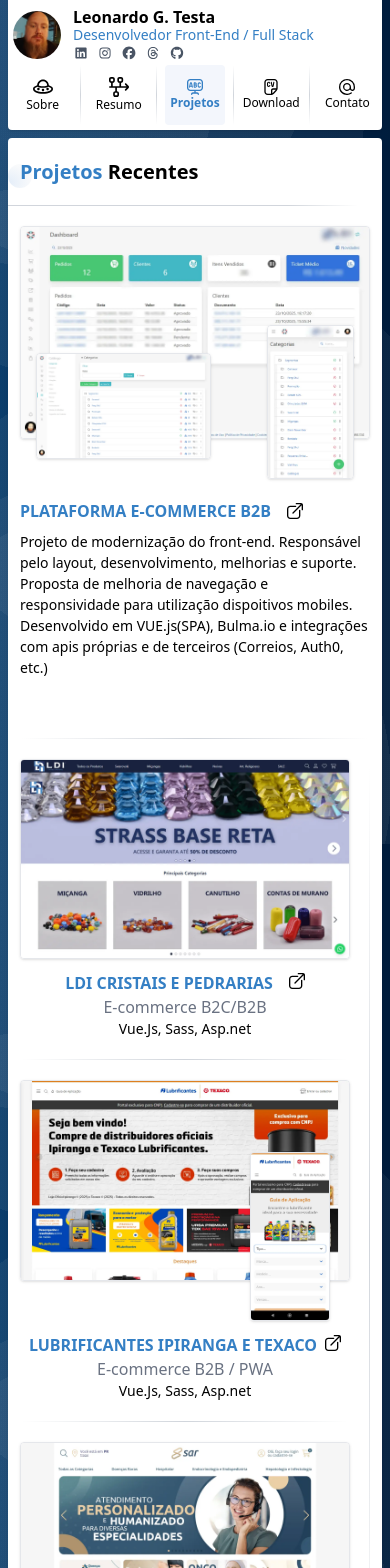
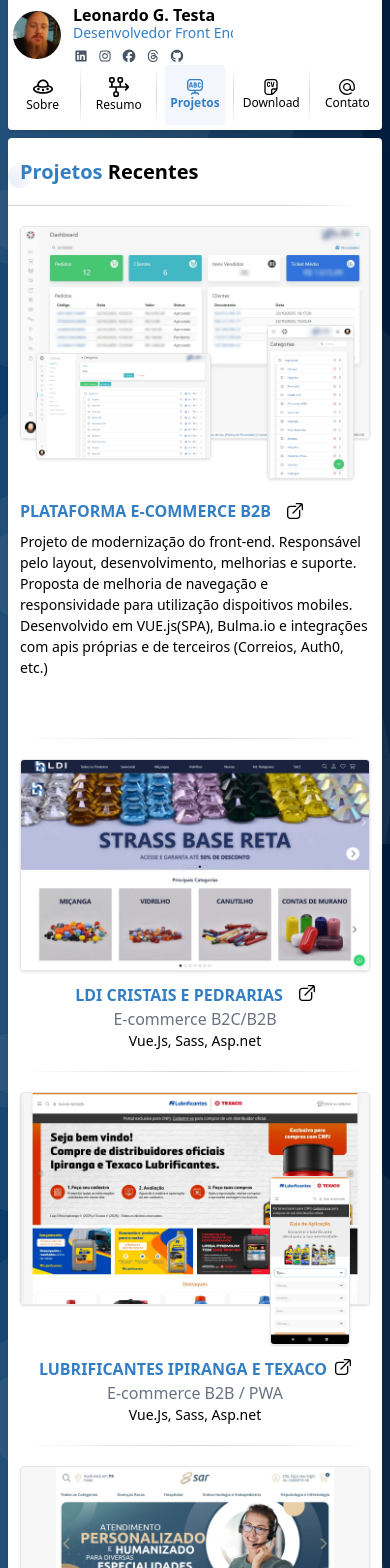
Before and after one commit to theovniboss/personal-cv, a Nuxt app: page /projects in a window 390 px wide. Shown: the top 1568 px of the page. Built offline with nearby package versions, Linux system fonts and the light colour scheme.

Commit message:
Ajustes Menu

```diff
--- a/app/assets/css/main.css
+++ b/app/assets/css/main.css
@@ -144,6 +144,10 @@
 		@apply relative before:absolute before:h-full before:w-px before:right-0 before:top-0 before:bg-radial before:from-gray-300 before:to-70% before:to-transparent;
 	}
 
+	.before-divider-radial-y-sm {
+		@apply sm:relative sm:before:absolute sm:before:h-full sm:before:w-px sm:before:right-0 sm:before:top-0 sm:before:bg-radial sm:before:from-gray-300 sm:before:to-70% sm:before:to-transparent;
+	}
+
 	.skill-icon {
 		@apply h-10 w-10 cursor-pointer grayscale
 		hover:grayscale-0 hover:scale-110 hover:rotate-5
@@ -254,3 +258,106 @@
 button {
 	@apply cursor-pointer;
 }
+
+
+.text_1 {
+	animation: text1;
+}
+
+.text_2 {
+	animation: text2;
+}
+
+.text_1,
+.text_2 {
+	overflow: hidden;
+	white-space: nowrap;
+	display: inline-block;
+	position: relative;
+	animation-duration: 15s;
+	animation-timing-function: steps(30, end);
+	animation-iteration-count: infinite;
+}
+
+.text_1::after,
+.text_2::after {
+	content: "|";
+	position: absolute;
+	right: 0;
+	animation: caret infinite;
+	animation-duration: 1s;
+	animation-timing-function: steps(1, end);
+	color: var(--color-gray-800);
+}
+
+
+
+@keyframes text2 {
+
+	0%,
+	50%,
+	100% {
+		width: 0;
+	}
+
+	60%,
+	90% {
+		width: 160px;
+	}
+}
+
+@keyframes text1 {
+	0%,
+	50%,
+	100% {
+		width: 0;
+	}
+
+	10%,
+	40% {
+		width: 160px;
+	}
+}
+
+@variant lg {
+	@keyframes text2 {
+
+	0%,
+	50%,
+	100% {
+		width: 0;
+	}
+
+	60%,
+	90% {
+		width: 190px;
+	}
+}
+
+@keyframes text1 {
+	0%,
+	50%,
+	100% {
+		width: 0;
+	}
+
+	10%,
+	40% {
+		width: 190px;
+	}
+}
+
+}
+
+
+@keyframes caret {
+
+	0%,
+	100% {
+		opacity: 0;
+	}
+
+	50% {
+		opacity: 1;
+	}
+}
--- a/app/components/Card.vue
+++ b/app/components/Card.vue
@@ -6,7 +6,11 @@
 	</div>
 	<div class="mt-20 p-5 pb-0 text-center h-full flex flex-col">
 		<h1 class="text-2xl">Leonardo G. Testa</h1>
-		<p class="text-primary">Desenvolvedor Front-End / Full Stack</p>
+		<p class="text-primary">
+			<span class="text_1">Desenvolvedor Front End</span>
+			<span class="text_2">Desenvolvedor Full Stack</span>
+		</p>
+
 		<div class="flex gap-2 justify-center mt-3">
 			<a href="https://www.linkedin.com/in/theovniboss/" target="_blank" class="fill-gray-600  transition duration-300 hover:fill-primary hover:scale-90 hover:rotate-5">
 				<svg xmlns="http://www.w3.org/2000/svg" viewBox="0 0 640 640" class="h-6 w-6">
@@ -45,7 +49,4 @@
 			Contato
 		</NuxtLink>
 	</div>
-
-
-
 </template>
--- a/app/components/CardMobile.vue
+++ b/app/components/CardMobile.vue
@@ -5,7 +5,10 @@
 		</picture>
 		<div class="leading-4">
 			<p class="font-semibold">Leonardo G. Testa</p>
-			<p class="text-primary text-sm">Desenvolvedor Front-End / Full Stack</p>
+			<p class="text-primary text-sm">
+				<span class="text_1">Desenvolvedor Front End</span>
+				<span class="text_2">Desenvolvedor Full Stack</span>
+			</p>
 			<div class="flex gap-2 mt-0">
 				<a href="https://www.linkedin.com/in/theovniboss/" target="_blank" class="fill-gray-600  transition duration-300 hover:fill-primary hover:scale-90 hover:rotate-5">
 					<svg xmlns="http://www.w3.org/2000/svg" viewBox="0 0 640 640" class="h-4 w-4">
--- a/app/components/Menu.vue
+++ b/app/components/Menu.vue
@@ -21,7 +21,7 @@
 			</svg>
 			<span class="group-hover:scale-90  transition duration-300">Projetos</span>
 		</NuxtLink>
-		<div class="divider-menu"></div>
+		<div class="divider-menu lg:hidden" ></div>
 			<a href="/pdf/CurriculoLeonardoTesta.2025.pdf" target="_blank" class="menu-item group lg:hidden">
 				<svg class="h-4 v-4 group-hover:scale-90 group-hover:animate-pulse transition duration-300" xmlns="http://www.w3.org/2000/svg" viewBox="0 0 24 24">
 
@@ -30,7 +30,7 @@
 				<span class="group-hover:scale-90  transition duration-300">Download</span>
 			</a>
 		<div class="divider-menu lg:hidden"></div>
-		<NuxtLink to="/contact" class="menu-item group ">
+		<NuxtLink to="/contact" class="menu-item group lg:hidden ">
 			<svg class="h-4 v-4 group-hover:scale-90 group-hover:animate-rotate transition duration-300" xmlns="http://www.w3.org/2000/svg" viewBox="0 0 24 24">
 				<path xmlns="http://www.w3.org/2000/svg" d="M12,0A12.013,12.013,0,0,0,0,12c-.126,9.573,11.159,15.429,18.9,9.817a1,1,0,1,0-1.152-1.634C11.3,24.856,1.9,19.978,2,12,2.549-1.266,21.453-1.263,22,12v2a2,2,0,0,1-4,0V12C17.748,4.071,6.251,4.072,6,12a6.017,6.017,0,0,0,10.52,3.933A4,4,0,0,0,24,14V12A12.013,12.013,0,0,0,12,0Zm0,16a4,4,0,0,1,0-8A4,4,0,0,1,12,16Z"/>
 			</svg>
--- a/app/pages/projects.vue
+++ b/app/pages/projects.vue
@@ -32,7 +32,7 @@
 			</article>
 			<div class="divider-x mt-15"></div>
 			<div class="flex flex-wrap mt-5">
-				<div class="w-full sm:w-1/2 flex flex-col pr-5 before-divider-radial-y">
+				<div class="w-full sm:w-1/2 flex flex-col sm:pr-5 before-divider-radial-y-sm">
 					<article class="flex relative flex-col items-center">
 						<img src="/images/ldicristais.webp" class="rounded shadow border border-gray-200 mb-3"
 							alt="Ldi Cristais" />
@@ -75,7 +75,8 @@
 						<p class="text-sm">Vue.Js, Javascript, Sass, Asp.net</p>
 					</article>
 				</div>
-				<div class="w-full sm:w-1/2 flex flex-col pl-5">
+				<div class="divider-x my-5 sm:hidden"></div>
+				<div class="w-full  sm:pr-5 sm:w-1/2 flex flex-col sm:pl-5">
 					<article class="flex flex-col items-center">
 						<img src="/images/beadshop.webp" class="rounded shadow border border-gray-200 mb-3" alt="Beadshop" />
 						<a href="https://www.beadshop.com.br" target="_blank" class="flex items-center font-semibold text-primary uppercase">BEADSHOP
```
